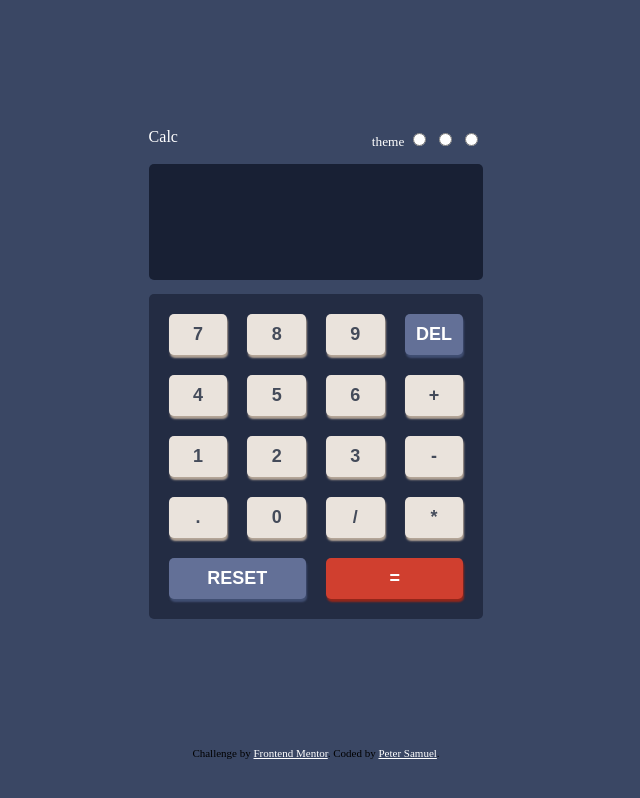
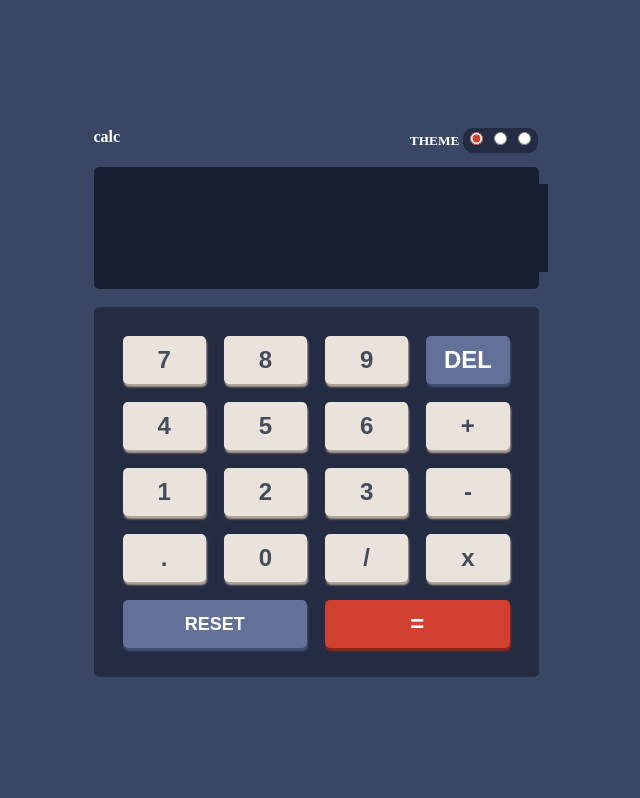
Before and after one commit to Petsamuel/biee-calc, a plain HTML site: page index.html in a window 1280 px wide. Shown: the whole page, without its empty margins (324-964 px from the left). Drawn offline with Linux system fonts and the light colour scheme.

Commit message:
worked on the themes

```diff
--- a/index.html
+++ b/index.html
@@ -5,23 +5,31 @@
     <meta charset="UTF-8">
     <meta name="viewport" content="width=device-width, initial-scale=1.0">
     <!-- displays site properly based on user's device -->
+    <!-- <meta http-equiv="refresh" content="0; url=http://petsamuel.github.io/calculator"> -->
+    <meta name="keywords" content="html, css, javascripts, frontendmentor, bieefilled, peter samuel, eval, opensource">
+    <meta name="description" content="basic html, css calculator designed by coded by peter  samuel">
 
     <link rel="icon" type="image/png" sizes="32x32" href="./images/favicon-32x32.png">
     <link rel="stylesheet" href="style.css">
     <title>Frontend Mentor | Calculator app</title>
 </head>
 
-<body>
+<body data-theme='theme1'>
 
     <main>
         <section>
             <div class="calheader">
-                <span class="calname">Calc</span>
-                <div class="calswitch"><small>theme
+
+                <span class="calname">calc</span>
+
+                <div class="calswitch"><small>THEME
+
+
                 <span class="switches">
-                  <input type="radio" name="theme" id="" autocomplete="off" for="theme1" >
-                  <input type="radio" name="theme" id="" autocomplete="off" for="theme2">
-                  <input type="radio" name="theme" id="" autocomplete="off" for="theme3">
+
+                  <input type="radio" name="theme" id="theme1" autocomplete="off" for="theme1" checked>
+                  <input type="radio" name="theme" id="theme2" autocomplete="off" for="theme2">
+                  <input type="radio" name="theme" id="theme3" autocomplete="off" for="theme3">
                 </span></small>
                 </div>
             </div>
@@ -54,7 +62,7 @@
                         <input type="button" id='period' value="." onclick="numbers('.')">
                         <input type="button" id='zero' value="0" onclick='numbers([0])'>
                         <input type="button" id='div' value="/" onclick="operators('/')">
-                        <input type="button" id='times' value="*" onclick="operators('*')">
+                        <input type="button" id='times' value="x" onclick="operators('*')">
                         <input type="reset" id='RESET' value="RESET">
                         <input type="button" id='submit' value="=" class='submit'>
                     </div>
@@ -64,9 +72,7 @@
     </main>
 
 
-    <div class="attribution">
-        Challenge by <a href="https://www.frontendmentor.io?ref=challenge" target="_blank">Frontend Mentor</a>. Coded by <a href="#">Peter Samuel</a>.
-    </div>
+
     <script src="scripts.js"></script>
 </body>
 
--- a/scripts.js
+++ b/scripts.js
@@ -17,7 +17,26 @@ var DIVIDE = document.querySelector('#div');
 var reset = document.querySelector('#times');
 var Reset = document.querySelector('#RESET');
 var equals = document.querySelector('.submit')
+var theme1 = document.querySelector('#theme1')
+var theme2 = document.querySelector('#theme2')
+var theme3 = document.querySelector('#theme3')
 let firstNum = '';
+
+theme1.addEventListener('click', () => {
+    document.querySelector('body')
+        .setAttribute('data-theme', 'theme1')
+
+
+
+})
+theme2.addEventListener('click', () => {
+    document.querySelector('body')
+        .setAttribute('data-theme', 'theme2')
+})
+theme3.addEventListener('click', () => {
+    document.querySelector('body')
+        .setAttribute('data-theme', 'theme3')
+})
 
 try {
 
@@ -41,7 +60,6 @@ try {
 
         userInt.value = result;
     })
-
 } catch (error) {
     console.log(`oops internal server error`, error);
 }
--- a/style.css
+++ b/style.css
@@ -1,15 +1,58 @@
+@import url('https://fonts.googleapis.com/css2?family=League+Spartan');
 :root {
-    --theme1-main-background: hsl(222, 26%, 31%);
-    --theme1-toggle-background: hsl(223, 31%, 20%);
-    --theme1-screen-background: hsl(224, 36%, 15%);
-    --theme1keys-background: hsl(225, 21%, 49%);
-    --theme1keys-keyShadow: hsl(224, 28%, 35%);
-    --theme1keys-Red-key-background-toggle: hsl(6, 63%, 50%);
-    --theme1keys-Dark-red-key-shadow: hsl(6, 70%, 34%);
-    --theme1keys-Light-grayish-orange-key-background: hsl(30, 25%, 89%);
-    --theme1key-Grayish-orange-key-shadow: hsl(28, 16%, 65%);
-    --theme1text-grayish-blue: hsl(221, 14%, 31%);
     --theme1text-White: hsl(0, 0%, 100%);
+    --font: 'League+Spartan'
+}
+
+[data-theme='theme1'] {
+    --theme--main-background: hsl(222, 26%, 31%);
+    --theme--toggle-background: hsl(223, 31%, 20%);
+    --theme--screen-background: hsl(224, 36%, 15%);
+    --theme-keys-background: hsl(225, 21%, 49%);
+    --theme-keys-keyShadow: hsl(224, 28%, 35%);
+    --theme-keys-Red-key-background-toggle: hsl(6, 63%, 50%);
+    --theme-keys-Dark-red-key-shadow: hsl(6, 70%, 34%);
+    --theme-keys-Light-grayish-orange-key-background: hsl(30, 25%, 89%);
+    --theme-key-Grayish-orange-key-shadow: hsl(28, 16%, 65%);
+    --theme-text-grayish-blue: hsl(221, 14%, 31%);
+    --screen: hsl(0, 0%, 100%);
+    --hover: hsl(0, 0%, 100%);
+    --hover2: rgb(162, 175, 215);
+    --theme-keys-Red-key-background-toggle2: hsl(6, 79%, 58%);
+}
+
+[data-theme='theme2'] {
+    --theme--main-background: hsl(0, 0%, 90%);
+    --theme--toggle-background: hsl(0, 5%, 81%);
+    --theme--screen-background: hsl(0, 0%, 93%);
+    --theme-keys-background: hsl(185, 42%, 37%);
+    --theme-keys-keyShadow: hsl(185, 58%, 25%);
+    --theme-keys-Red-key-background-toggle: hsl(25, 98%, 40%);
+    --theme-keys-Dark-red-key-shadow: hsl(25, 99%, 27%);
+    --theme-keys-Light-grayish-orange-key-background: hsl(45, 7%, 89%);
+    --theme-key-Grayish-orange-key-shadow: hsl(35, 11%, 61%);
+    --theme-text-grayish-blue: hsl(60, 10%, 19%);
+    --screen: hsl(60, 10%, 19%);
+    --hover: hsl(0, 0%, 100%);
+    --hover2: hsl(185, 45%, 58%);
+    --theme-keys-Red-key-background-toggle2: hsl(25, 87%, 46%);
+}
+
+[data-theme='theme3'] {
+    --theme--main-background: hsl(268, 75%, 9%);
+    --theme--toggle-background: hsl(268, 71%, 12%);
+    --theme--screen-background: hsl(268, 71%, 12%);
+    --theme-keys-background: hsl(281, 89%, 26%);
+    --theme-keys-keyShadow: hsl(285, 91%, 52%);
+    --theme-keys-Red-key-background-toggle: hsl(176, 100%, 44%);
+    --theme-keys-Dark-red-key-shadow: hsl(177, 92%, 70%);
+    --theme-keys-Light-grayish-orange-key-background: hsl(268, 47%, 21%);
+    --theme-key-Grayish-orange-key-shadow: hsl(290, 70%, 36%);
+    --theme-text-grayish-blue: hsl(52, 100%, 62%);
+    --screen: hsl(52, 100%, 62%);
+    --hover: hsl(290, 70%, 36%);
+    --hover2: hsl(285, 100%, 67%);
+    --theme-keys-Red-key-background-toggle2: hsl(176, 90%, 51%);
 }
 
 .attribution {
@@ -18,14 +61,16 @@
 }
 
 .attribution a {
-    color: hsl(0, 0%, 100%);
+    color: var( --theme1text-White)
 }
 
 body {
     margin: 0px;
     padding: 0px;
     box-sizing: border-box;
-    background: var(--theme1-main-background);
+    background: var(--theme--main-background);
+    color: var( --theme1text-White);
+    font-family: var(--font);
 }
 
 section {
@@ -39,31 +84,33 @@ main {
 }
 
 .calheader {
-    color: var(--theme1text-White);
+    color: var(--screen);
     display: grid;
     grid-template-columns: repeat(3, 3fr);
-    row-gap: 4px;
+    font-weight: bolder;
 }
 
 .calswitch {
     grid-column: 3;
+    text-align: right;
 }
 
 input[type="radio"] {
     border-radius: 50%;
-    border: none;
+    border-color: var(--theme-keys-Red-key-background-toggle);
+    accent-color: var(--theme-keys-Red-key-background-toggle);
 }
 
-.swithes {
-    background: var(--theme1-toggle-background);
-    padding-top: 3px;
-    margin: 2px;
+.switches {
+    background: var(--theme--toggle-background);
+    padding: 5px 3px;
+    margin: px;
     border-radius: 10px;
     border: none;
 }
 
 .calscreen {
-    background: var(--theme1-screen-background);
+    background: var(--theme--screen-background);
     margin-bottom: 04%;
     margin-top: 04%;
     border-radius: 5px;
@@ -77,47 +124,47 @@ input[type="radio"] {
 
 .value {
     text-align: right;
-    font-size: larger;
+    font-size: xx-large;
     overflow: hidden;
     outline: currentColor;
-    background: var(--theme1-screen-background);
-    color: var(--theme1text-White);
+    background: var(--theme--screen-background);
+    color: var(--screen);
 }
 
 .calkey {
-    background: var(--theme1-toggle-background);
+    background: var(--theme--toggle-background);
     border-radius: 5px;
 }
 
 input {
-    padding: 10px;
+    padding: 10px 0px;
     border: none;
     cursor: pointer;
-    color: var(--theme1text-grayish-blue);
+    color: var(--theme-text-grayish-blue);
     font-weight: 600;
     font-size: large;
-    margin: 5px;
+    margin: 4px;
     font-weight: bolder;
 }
 
 input[value='='] {
-    background: var(--theme1keys-Red-key-background-toggle);
-    color: var(--theme1text-White);
+    background: var(--theme-keys-Red-key-background-toggle);
+    color: var(--theme-text-White);
 }
 
 input[type='button'] {
-    background: var(--theme1keys-Light-grayish-orange-key-background);
-    box-shadow: 1px 3px 2px var(--theme1key-Grayish-orange-key-shadow);
+    background: var(--theme-keys-Light-grayish-orange-key-background);
+    box-shadow: 1px 3px 2px var(--theme-key-Grayish-orange-key-shadow);
     border-radius: 5px;
-    font-weight: bolder;
+    font-size: x-large;
 }
 
 input[type='button']:hover {
-    background: var(--theme1text-White);
+    background-color: var(--hover);
 }
 
 .btnclass {
-    padding: 15px;
+    padding: 25px;
     display: grid;
     grid-template-columns: repeat(4, 1fr);
     grid-template-rows: repeat(5, 1fr);
@@ -126,15 +173,15 @@ input[type='button']:hover {
 
 input[value='DEL'],
 input[value='RESET'] {
-    background: var(--theme1keys-background);
-    color: var(--theme1text-White);
-    box-shadow: 1px 3px 2px var(--theme1keys-keyShadow);
+    background: var(--theme-keys-background);
+    color: var(--theme-text-White);
+    box-shadow: 1px 3px 2px var(--theme-keys-keyShadow);
     border-radius: 5px;
 }
 
 input[value='DEL']:hover,
 input[value='RESET']:hover {
-    background-color: hsl(223, 40%, 70%);
+    background-color: var(--hover2)
 }
 
 input[type='reset'] {
@@ -143,13 +190,96 @@ input[type='reset'] {
 
 input[id='submit'] {
     grid-column: 3/5;
-    background: var(--theme1keys-Red-key-background-toggle);
-    box-shadow: 1px 3px 2px var(--theme1keys-Dark-red-key-shadow);
+    background: var(--theme-keys-Red-key-background-toggle);
+    box-shadow: 1px 3px 2px var(--theme-keys-Dark-red-key-shadow);
     border-radius: 5px;
 }
 
 input[id='submit']:hover {
     grid-column: 3/5;
     cursor: pointer;
-    background-color: hsl(6, 60%, 62%);
+    background: var(--theme-keys-Red-key-background-toggle2);
 }
+
+@media screen and (max-width:385px) {
+    .btnclass {
+        padding: 25px;
+        display: grid;
+        grid-template-columns: repeat(4, 1fr);
+        grid-template-rows: repeat(5, 1fr);
+        gap: 5px;
+    }
+    .calheader {
+        color: var(--screen);
+        display: flex;
+        justify-content: space-between;
+        font-weight: bolder;
+        margin: 0px 20px;
+    }
+    .calswitch {
+        text-align: right;
+    }
+    input[type="radio"] {
+        border-radius: 50%;
+        background-color: transparent;
+        border: none;
+    }
+    .calscreen {
+        background: var(--theme--screen-background);
+        margin-bottom: 04%;
+        margin: 06% 07%;
+        border-radius: 10px;
+    }
+    .calkey {
+        background: var(--theme--toggle-background);
+        border-radius: 6px;
+        margin: 0% 07%;
+    }
+    input {
+        padding: 10px 0px;
+        border: none;
+        cursor: pointer;
+        color: var(--theme-text-grayish-blue);
+        font-weight: 600;
+        margin: 4px;
+        font-weight: bold;
+    }
+    input[value='='] {
+        background: var(--theme-keys-Red-key-background-toggle);
+        color: var(--theme-text-White);
+    }
+    input[type='button'] {
+        background: var(--theme-keys-Light-grayish-orange-key-background);
+        box-shadow: 1px 3px 2px var(--theme-key-Grayish-orange-key-shadow);
+        border-radius: 5px;
+    }
+    input[type='button']:hover {
+        background-color: var(--hover);
+    }
+    .btnclass {
+        padding: 25px;
+        display: grid;
+        grid-template-columns: repeat(4, 1fr);
+        grid-template-rows: repeat(5, 1fr);
+        gap: 10px;
+    }
+    input[value='DEL'],
+    input[value='RESET'] {
+        background: var(--theme-keys-background);
+        color: var(--theme-text-White);
+        box-shadow: 1px 3px 2px var(--theme-keys-keyShadow);
+        border-radius: 5px;
+        font-size: small;
+    }
+    input[id='submit'] {
+        grid-column: 3/5;
+        background: var(--theme-keys-Red-key-background-toggle);
+        box-shadow: 1px 3px 2px var(--theme-keys-Dark-red-key-shadow);
+        border-radius: 5px;
+    }
+    input[id='submit']:hover {
+        grid-column: 3/5;
+        cursor: pointer;
+        background: var(--theme-keys-Red-key-background-toggle2);
+    }
+}
```
